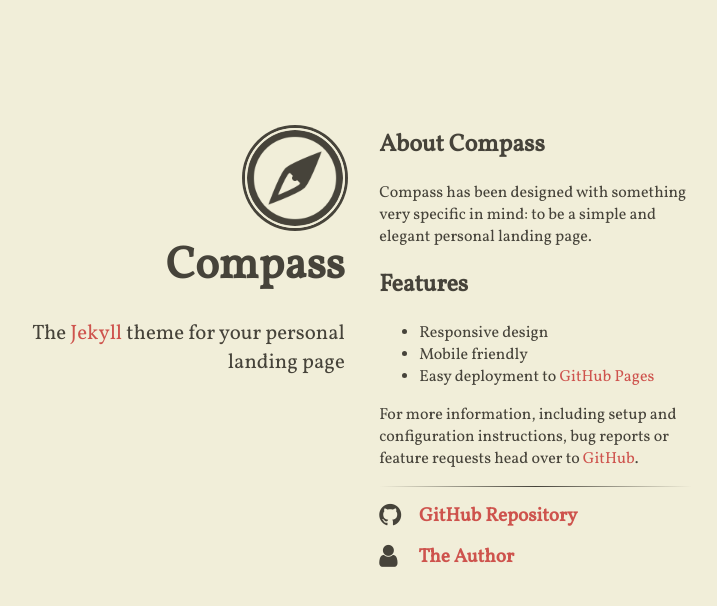
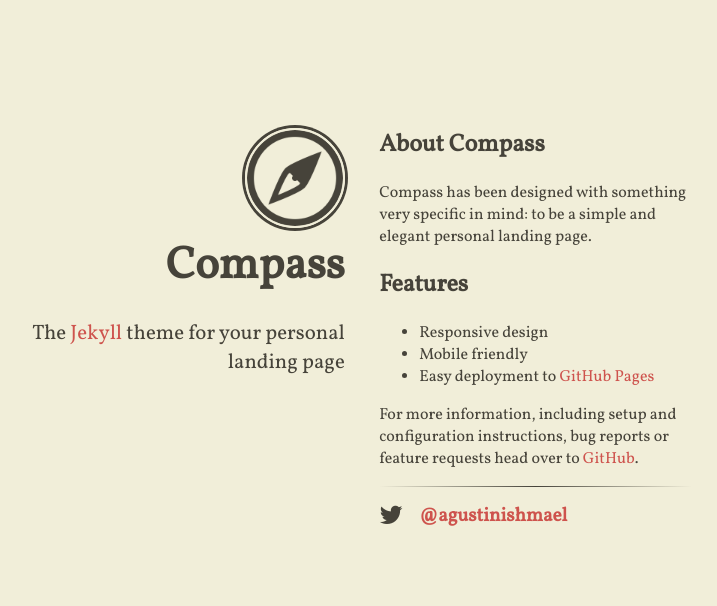
Before and after one commit to agusmontero/agusmontero.github.io, a Jekyll site: the page built from index.html, in a window 1280 px wide. Shown: the top 606 px of the page, without its empty margins (288-1005 px from the left). Built offline with Jekyll 4.4.1, drawn with Linux system fonts in a browser that asks for light colours; nearby versions of some CDN libraries.

Commit message:
first iteration

```diff
--- a/_includes/content.html
+++ b/_includes/content.html
@@ -14,11 +14,7 @@
 
 <ul class="fa-ul main-list">
   <li class="main-list-item">
-    <span class="fa fa-github fa-lg main-list-item-icon"></span>
-    <a href="https://github.com/excentris/compass">GitHub Repository</a>
-  </li>
-  <li class="main-list-item">
-    <span class="fa fa-user fa-lg main-list-item-icon"></span>
-    <a href="http://excentris.net">The Author</a>
+    <span class="fa fa-twitter fa-lg main-list-item-icon"></span>
+    <a href="https://twitter.com/agustinishmael">@agustinishmael</a>
   </li>
 </ul>
```
Also changed, not shown: 9 other files.
